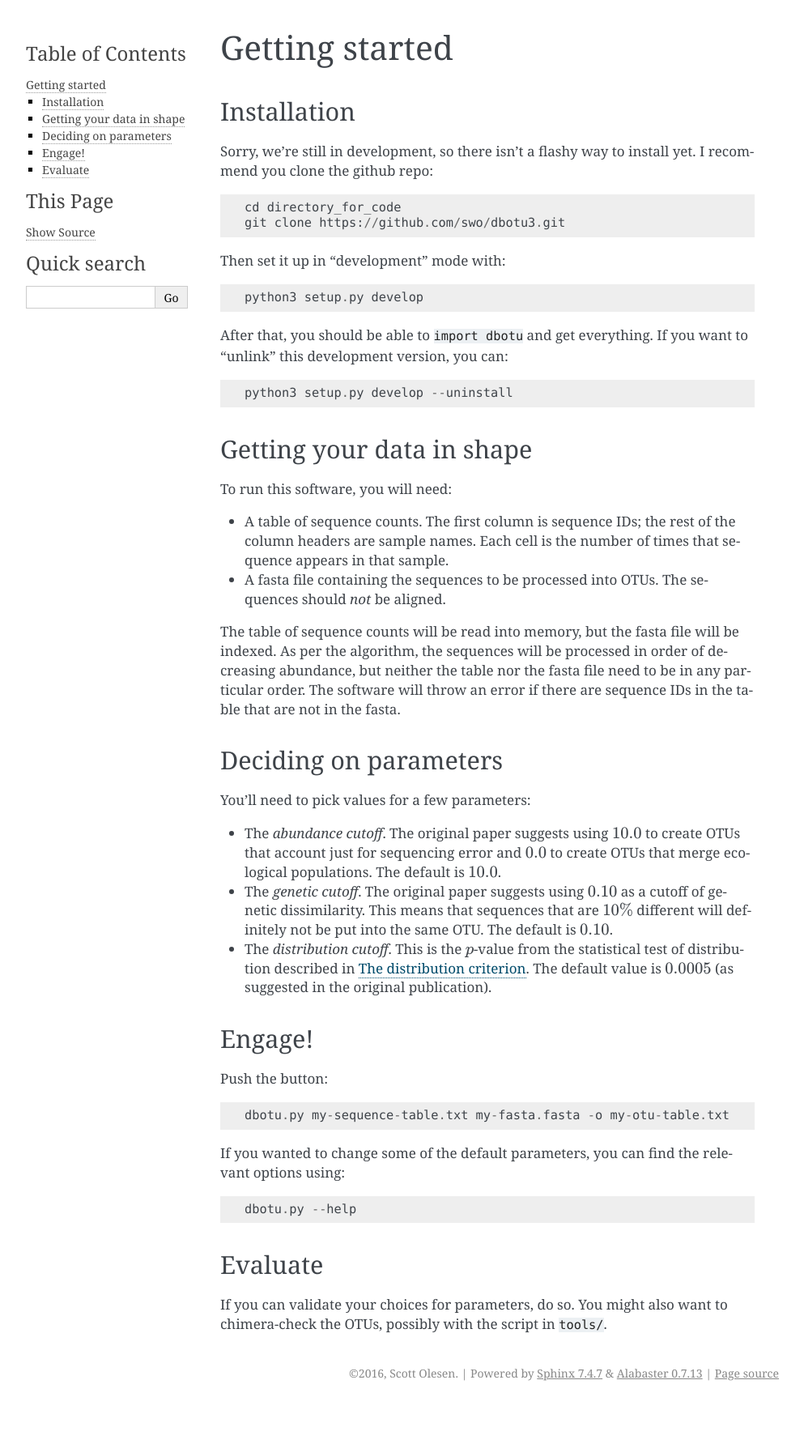
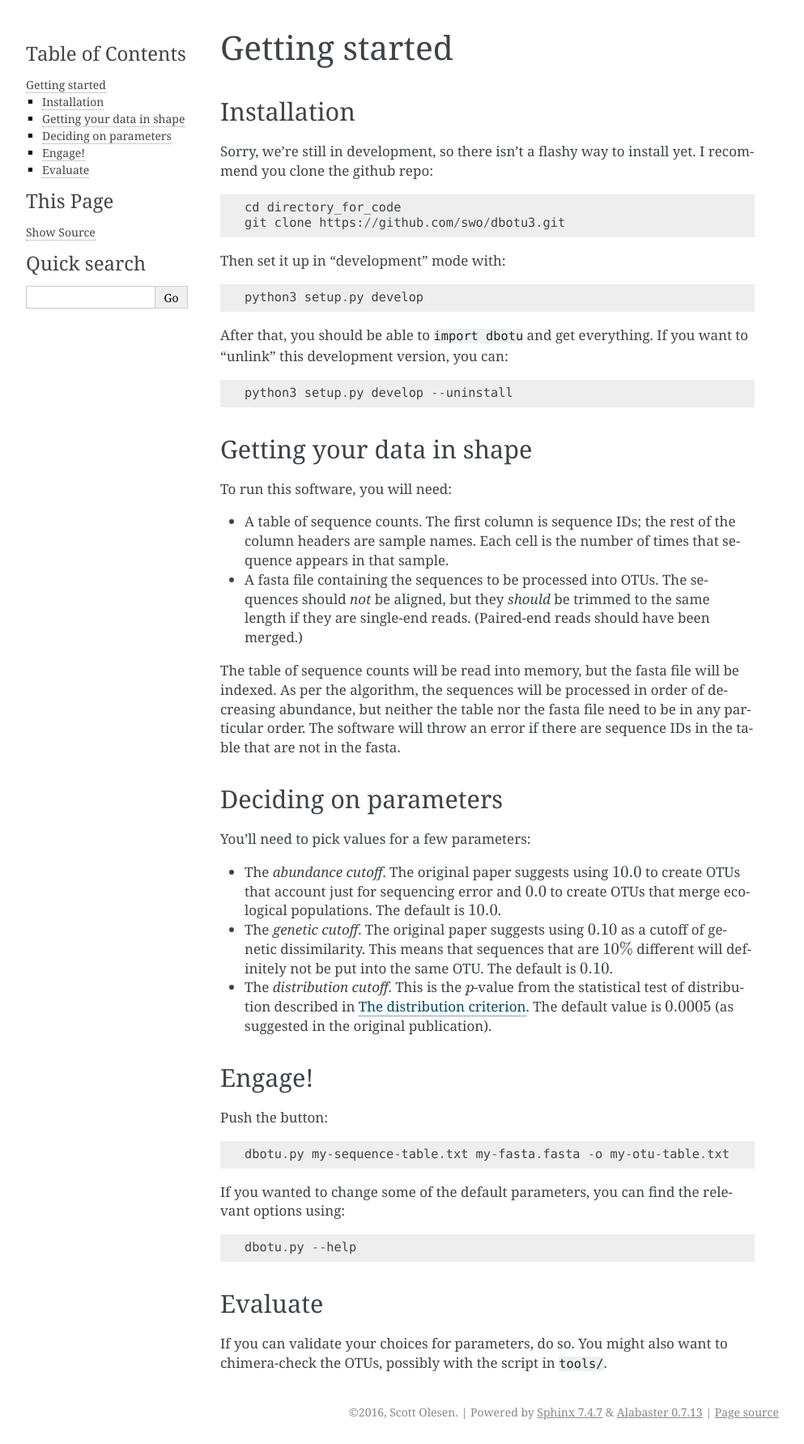
Before and after one commit to swo/dbotu3, a Sphinx documentation site: the page built from doc/source/getting-started.rst, in a window 1280 px wide. Shown: the whole page at 81% size, without its empty margins (148-1141 px from the left). Built offline with Sphinx 7.4.7, drawn with Linux system fonts in a browser that asks for light colours; before the commit the page ends 1735 px from its top, so only the background shows below that.

Commit message:
clarified trimming

```diff
--- a/dbotu.py
+++ b/dbotu.py
@@ -242,7 +242,7 @@ def read_sequence_table(fn):
 if __name__ == '__main__':
     p = argparse.ArgumentParser(description='', )
     p.add_argument('table', type=argparse.FileType('r'), help='sequence count table')
-    p.add_argument('fasta', help='sequences (unaligned)')
+    p.add_argument('fasta', help='sequences (trimmed if unpaired, merged if paired-end; always unaligned)')
 
     g = p.add_argument_group(title='criteria')
     g.add_argument('--dist', '-d', type=float, default=0.1, help='maximum sequence dissimilarity when two sequences (default: 0.1)')
--- a/doc/source/getting-started.rst
+++ b/doc/source/getting-started.rst
@@ -29,7 +29,9 @@ To run this software, you will need:
   column headers are sample names. Each cell is the number of times that
   sequence appears in that sample.
 - A fasta file containing the sequences to be processed into OTUs. The
-  sequences should *not* be aligned.
+  sequences should *not* be aligned, but they *should* be trimmed to the
+  same length if they are single-end reads. (Paired-end reads should have been
+  merged.)
 
 The table of sequence counts will be read into memory, but the fasta file
 will be indexed. As per the algorithm, the sequences will be processed in
```
